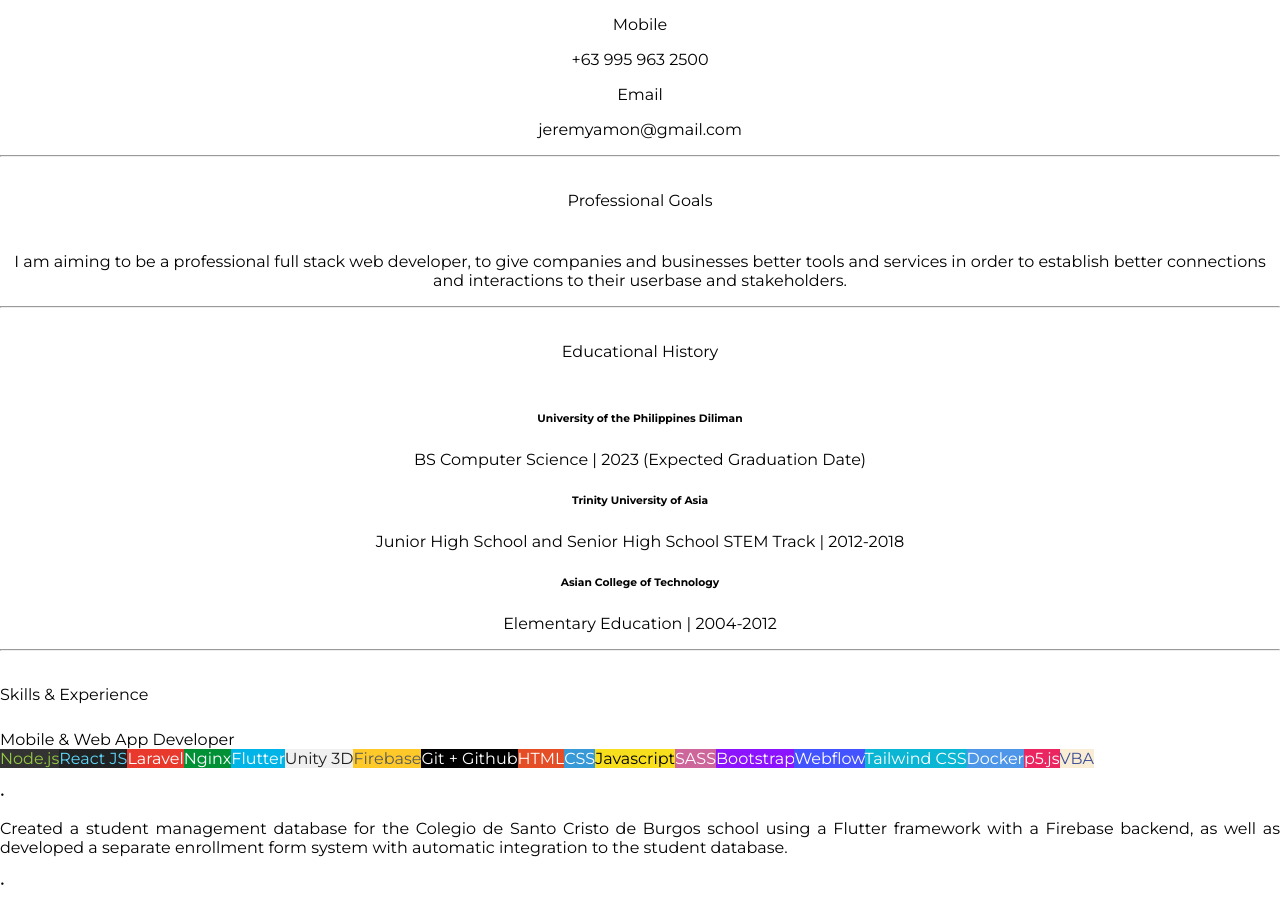
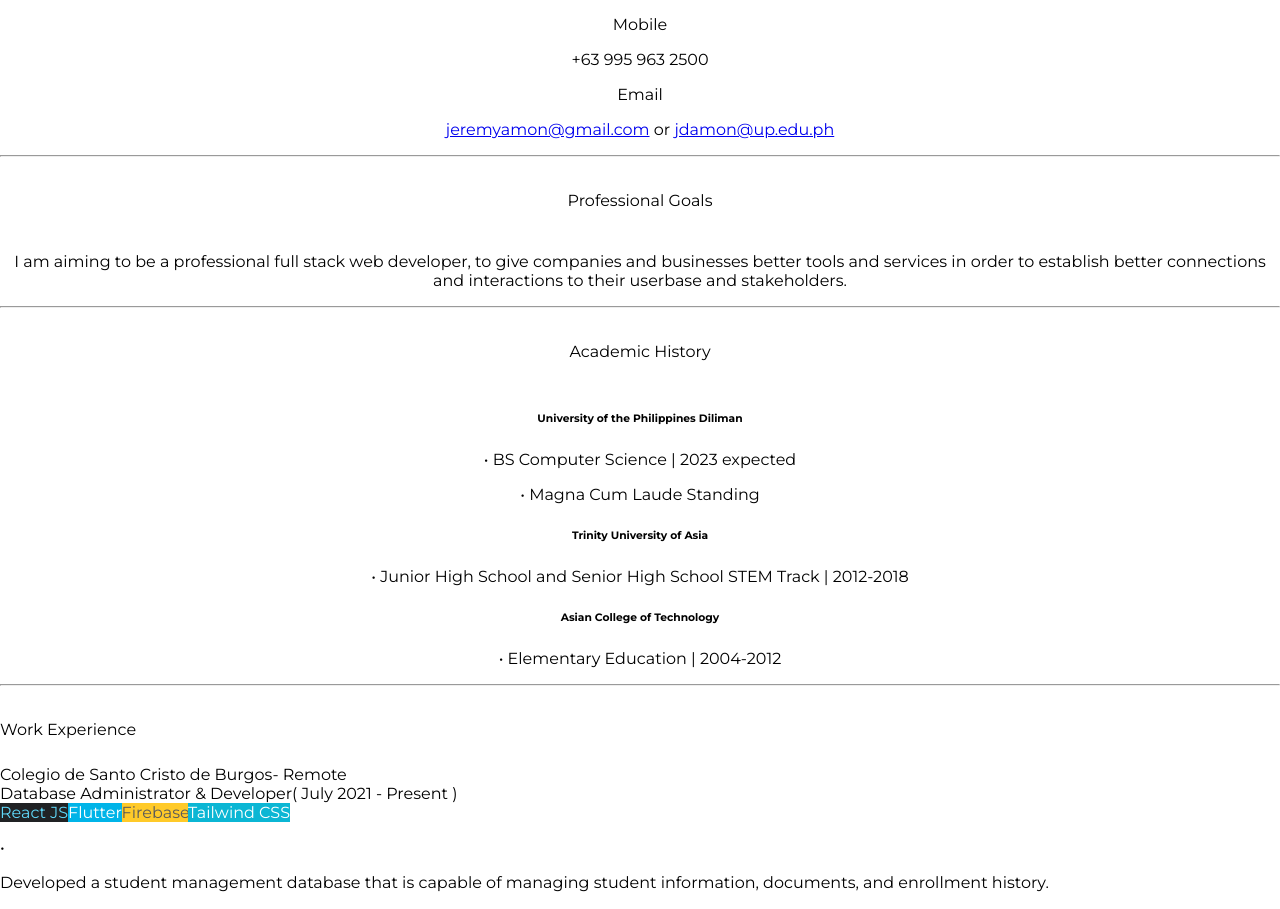
Before and after one commit to OverdriveNGain/portfolio, a React (Create React App) app: page /cv in a window 1280 px wide. Shown: the part 361-1270 px from the top of the page. Built offline with nearby package versions, Linux system fonts and the light colour scheme.

Commit message:
Updated resume

```diff
--- a/src/components/Portfolio.js
+++ b/src/components/Portfolio.js
@@ -9,11 +9,30 @@ const Portfolio = () => {
         window.scrollTo(0, 0);
     }, []);
 
-    const toSkillsHeader = (t) => {
+    const toWorkHeader = (t, location) => {
         if (dimensions.width < 576)
-            return <div className="text-secondary h4 mt-3 text-center">{t}</div>;
-        return <div className="text-secondary h4 mt-3 text-start">{t}</div>;
+            return (<div className="mt-4">
+                <span className="text-secondary h4 mt-3 text-center">{t}</span>
+                <span className="mx-2 text-muted opacity-50 h4">{location}</span>
+            </div>);
+        return (<div className="mt-4">
+            <span className="text-secondary h4 mt-3 text-start">{t}</span>
+            <span className="mx-2 text-muted opacity-50 h4">{location}</span>
+        </div>);
     }
+
+    const toPositionDetails = (position, timespan) => {
+        if (dimensions.width < 576)
+            return (<div className="mb-2">
+                <span className="mt-3 text-center">{position}</span>
+                <span className="mx-2 text-muted opacity-50 h4">{timespan}</span>
+            </div>);
+        return (<div className="mb-2">
+            <span className="mt-3 text-start">{position}</span>
+            <span className="mx-2 text-muted opacity-50">{timespan}</span>
+        </div>);
+    }
+
     const toSkillsBullet = (p, level) => {
         if (level == null)
             level = 0;
@@ -92,6 +111,10 @@ const Portfolio = () => {
                 return { backgroundColor: "rgb(0, 145, 55)", color: "white" };
             case "VBA":
                 return { backgroundColor: "rgb(250, 237, 213)", color: "rgb(63, 80, 151)" };
+            case "SQL":
+                return { backgroundColor: "rgb(111, 147, 218)", color: "white" };
+            case "Java":
+                return { backgroundColor: "rgb(190, 73, 45)", color: "white" };
             default:
                 return { backgroundColor: "black", color: "white" };
         }
@@ -118,7 +141,7 @@ const Portfolio = () => {
     return (
         <div>
             <div className="container" align="center">
-                <div className="px-1 px-sm-5">
+                <div className="px-1 px-sm-0">
                     <p className="py-5" />
                     <p className="display-1 font-title text-primary text-center mb-4">CV</p>
                     <div className="bg-white rounded-3 shadow-lg p-2 p-sm-4 mb-5">
@@ -133,7 +156,7 @@ const Portfolio = () => {
                                     <label className="text-secondary h6 mb-0">Mobile</label>
                                     <p>+63 995 963 2500</p>
                                     <label className="text-secondary h6 mb-0">Email</label>
-                                    <p>jeremyamon@gmail.com</p>
+                                    <p><a href="mailto:jeremyamon@gmail.com">jeremyamon@gmail.com</a> <span className="text-secondary italic">or</span> <a href="mailto:jdamon@up.edu.ph">jdamon@up.edu.ph</a></p>
                                 </div>
                             </div>
                         </div>
@@ -144,40 +167,43 @@ const Portfolio = () => {
                         </div>
                         <hr className="my-0" />
                         <div className={"content pb-3 pt-2 px-2 px-md-5" + (dimensions.width <= 576 ? "" : " text-start")}>
-                            {toHeader("Educational History")}
+                            {toHeader("Academic History")}
                             {/* {toSkillsHeader("University of the Philippines Diliman")} */}
-                            <h6 className="text-secondary mb-0">University of the Philippines Diliman</h6>
-                            <p>BS Computer Science | 2023 (Expected Graduation Date)</p>
+                            <h6 className="h4 text-secondary mb-2 mt-4">University of the Philippines Diliman</h6>
+                            <p className="ms-4 mb-1">• BS Computer Science | 2023 expected</p>
+                            <p className="ms-4">• Magna Cum Laude Standing</p>
                             {/* {toSkillsHeader("Trinity University of Asia")} */}
-                            <h6 className="text-secondary mb-0">Trinity University of Asia</h6>
-                            <p>Junior High School and Senior High School STEM Track | 2012-2018</p>
+                            <h6 className="h4 text-secondary mb-2 mt-4">Trinity University of Asia</h6>
+                            <p className="ms-4 ">• Junior High School and Senior High School STEM Track | 2012-2018</p>
                             {/* {toSkillsHeader("Asian College of Technology")} */}
-                            <h6 className="text-secondary mb-0">Asian College of Technology</h6>
-                            <p>Elementary Education | 2004-2012</p>
+                            <h6 className="h4 text-secondary mb-2 mt-4">Asian College of Technology</h6>
+                            <p className="ms-4 ">• Elementary Education | 2004-2012</p>
                         </div>
                         <hr className="my-0" />
                         <div className="content pb-3 pt-2 px-2 px-md-5" style={{ textAlign: ((dimensions.width > 576) ? "justify" : "start") }}>
-                            {toHeader("Skills & Experience")}
+                            {toHeader("Work Experience")}
                             <div className="">
-                                {toSkillsHeader(Nbspify("Mobile & Web App Developer"))}
-                                {toSkillBadges("Node.js, React JS, Laravel, Nginx, Flutter, Unity 3D, Firebase, Git + Github, HTML, CSS, Javascript, SASS, Bootstrap, Webflow, Tailwind CSS, Docker, p5.js, VBA")}
-                                {toSkillsBullet("Created a student management database for the Colegio de Santo Cristo de Burgos school using a Flutter framework with a Firebase backend, as well as developed a separate enrollment form system with automatic integration to the student database.")}
-                                {toSkillsBullet("Managed the SQL Server Database for Kimbel International from March 2022 to June 2022, while integrating features through Microsoft Access using VBA during part-time work under Technomancer.")}
-                                {toSkillsBullet("Managed the backend of a recruitment process server, using docker-compose, together with Nginx to serve various Docker container services from a Linux server during my internship at Azeus Systems Limited from June 2022 to August 2022.")}
-                                {toSkillsBullet("Team Leader for the Examination Module team during my internship at Azeus Systems Limited. The Examination Module is a full-stack web application that uses Quasar and Falcon API.")}
-                                {toSkillsBullet("Managed in updating the Kairos Core NFT Minting Launch frontend layout for better responsive design, better element interactivity, and dynamic JavaScript countdown timer, as well as the front-end of the Kairos Core minting website")}
-                                {toSkillsBullet("Experienced with Mobile App/Web App development including Firebase integration, website hosting and Google cloud functions.")}
-                                {toSkillsBullet("Uses Flutter for Android, IOs app development, as well as web applications.")}
-                                {toSkillsBullet("Developed an online portfolio from scratch using a react framework together with a Bootstrap + SASS format structure, incorporating animated backgrounds using p5.js")}
-                                {toSkillsBullet("Experienced uploading to the Google Play Store with a Google Play developer account, while having uploaded multiple Unity 3D games")}
+                                {toWorkHeader(Nbspify("Colegio de Santo Cristo de Burgos"), "- Remote")}
+                                {toPositionDetails("Database Administrator & Developer", "( July 2021 - Present )")}
+                                {toSkillBadges("React JS, Flutter, Firebase, Tailwind CSS")}
+                                {toSkillsBullet("Developed a student management database that is capable of managing student information, documents, and enrollment history.")}
+                                {toSkillsBullet("Developed an integrated enrollment system that remotely sends form information to the student database.")}
 
-                                {toSkillsHeader(Nbspify("Digital Illustrator & Web Illustrator"))}
-                                {toSkillBadges("Adobe Illustrator, Adobe Photoshop, Figma, Processing")}
-                                {toSkillsBullet("Designed billboards and publications for the Colegio de Santo Cristo de Burgos school, as well as designed the school's yearbooks from 2014 to 2020")}
-                                {toSkillsBullet("Sketches and illustrated digital shirt designs and ID lace designs for Trinity University of Asia")}
-                                {toSkillsBullet("Created digital designs to be made into products such as stickers, magnets, and vector art for Just Crafts PH, an online sticker shop, where 90% of all social media pubs, and 100% of all sticker designs are developed by him using Adobe Illustrator")}
+                                {toWorkHeader(Nbspify("Technomancer"), "- Quezon City")}
+                                {toPositionDetails("Part Time Web Developer", "( March 2022 - October 2022 )")}
+                                {toSkillBadges("React JS, VBA, SQL, Laravel, Bootstrap")}
+                                {toSkillsBullet("Managed an SQL Server Database for Kimbel International, delivering continuous updates to company accountancy forms through Microsoft Access using VBA.")}
+                                {toSkillsBullet("Developed web applications for international clients with multi-language support and responsive design.")}
 
-                                {toSkillsHeader(Nbspify("Educator & Education Content Creator"))}
+                                {toWorkHeader(Nbspify("Azeus Systems Limited"), "- Quezon City")}
+                                {toPositionDetails("Backend Developer Intern", "( July 2022 - August 2022 )")}
+                                {toSkillBadges("Docker, Nginx, Python")}
+                                {toSkillsBullet("Served as the team leader for an examination module development team who worked on the backend of a recruitment process server, hosted on a company Linux server.")}
+                                {toSkillsBullet("Collaborated with other teams to synchronize weekly development tasks and application updates.")}
+
+                                {/* {toWorkHeader(Nbspify("Educator & Education Content Creator"))} */}
+                                {toWorkHeader(Nbspify("The Coding School"), "- Quezon City")}
+                                {toPositionDetails("Part Time Teaching Coach", "( July 2020 - June 2021 )")}
                                 {toSkillBadges("Unity 3D, C#, Python, Java")}
                                 {toSkillsBullet("Worked part time at the Coding School Philippines, while educating children and teens on the following courses:")}
                                 {toSkillsBullet("Make Your Own Game with Unity 1 & 2", 1)}
@@ -187,34 +213,50 @@ const Portfolio = () => {
                                 {toSkillsBullet("Intro to Google Apps", 1)}
                                 {toSkillsBullet("Revamped and restructured the 'Intro to C# Programming' 10-hour programming course in The Coding School Philippines")}
                                 {toSkillsBullet("Comanaged the 2021 TCS Coding Masters Coding Competition")}
-                                {toSkillsBullet("Teached part time in Colegio de Santo Cristo de Burgos, teaching and creating course material for different Information Technology and Computer Science courses, including the following:")}
+                                {/* {toSkillsBullet("Teached part time in Colegio de Santo Cristo de Burgos, teaching and creating course material for different Information Technology and Computer Science courses, including the following:")}
                                 {toSkillsBullet("Computer Programming 1", 1)}
                                 {toSkillsBullet("Object-Oriented Programming", 1)}
-                                {toSkillsBullet("Data Structures and Algorithms", 1)}
+                                {toSkillsBullet("Data Structures and Algorithms", 1)} */}
 
-                                {toSkillsHeader("Game Developer")}
+                                {/* {toWorkHeader("Game Developer")}
                                 {toSkillBadges("Unity 3D, C#")}
                                 {toSkillsBullet("Creates 2D as well as 3D android games using Unity Game Engine, uploads to the Google Play store under the developer name Jeremy Develops, with self produced assets and resources")}
 
-                                {toSkillsHeader("General Programmer")}
+                                {toWorkHeader("General Programmer")}
                                 {toSkillBadges("Python, C#, Git + Github")}
-                                {toSkillsBullet("Writes specific software that can help in a multitude of bulk operations including (but not limited) to the manufacturing of sticker graphics, bulk data manipulation, online website data scraping, etc.")}
+                                {toSkillsBullet("Writes specific software that can help in a multitude of bulk operations including (but not limited) to the manufacturing of sticker graphics, bulk data manipulation, online website data scraping, etc.")} */}
                             </div>
                         </div>
                         <hr className="my-0" />
                         <div className={"content pt-2 px-2 px-md-5" + (dimensions.width <= 576 ? "" : " text-start")}>
+                            {toHeader("Professional References")}
+                            {/* {toSkillsHeader("UP CREST")} */}
+                            <h6 className="h4 text-secondary mb-1">Zhen Cua</h6>
+                            <div className="ms-4">Azeus Systems Limited (Internship Director)</div>
+                            <div className="ms-4"><a href="zhen_cua@azeus.com"><i class="bi bi-envelope-fill me-2 mt-1"></i>zhen_cua@azeus.com</a></div>
+                            {/* {toSkillsHeader("UP CURSOR")} */}
+                            <h6 className="h4 text-secondary mb-1 mt-4">Mary Joyce Monzon</h6>
+                            <div className="ms-4">Colegio de Santo Cristo de Burgos (Vice President)</div>
+                            <div className="ms-4"><a href="maryjoycemanigbas@gmail.com"><i class="bi bi-envelope-fill me-2 mt-1"></i>maryjoycemanigbas@gmail.com</a></div>
+
+                            <h6 className="h4 text-secondary mb-1 mt-4">James Kim</h6>
+                            <div className="ms-4">Technomancer (Chief Technology Officer)</div>
+                            <div className="ms-4"><a href="james.kim@technomancer.biz"><i class="bi bi-envelope-fill me-2 mt-1"></i>james.kim@technomancer.biz</a></div>
+                        </div>
+                        <hr className="mb-0 mt-4" />
+                        <div className={"content pt-2 px-2 px-md-5" + (dimensions.width <= 576 ? "" : " text-start")}>
                             {toHeader("University Affiliations")}
                             {/* {toSkillsHeader("UP CREST")} */}
-                            <h6 className="text-secondary mb-1">UP CREST</h6>
-                            <p className="mb-0">• President <i>(August 2022 onwards)</i></p>
-                            <p className="mb-0">• Publicity Committee Director <i>(February 2022 to May 2022)</i></p>
-                            <p className="mb-0">• Member <i>(November 2021 onwards)</i></p>
+                            <h6 className="h4 text-secondary mb-1">UP CREST</h6>
+                            <p className="ms-4 mb-0">• <span className="">President</span> <i className="opacity-50">(August 2022 onwards)</i></p>
+                            <p className="ms-4 mb-0">• <span className="">Publicity</span> Committee Director <i className="opacity-50">(February 2022 to May 2022)</i></p>
+                            <p className="ms-4 mb-0">• <span className="">Publicity Committee Associate</span> <i className="opacity-50">(November 2021 to January 2022)</i></p>
                             {/* {toSkillsHeader("UP CURSOR")} */}
-                            <h6 className="text-secondary mb-1 mt-4">UP CURSOR</h6>
-                            <p className="mb-0">• Member <i>(December 2019 onwards)</i></p>
+                            <h6 className="h4 text-secondary mb-1 mt-4">UP CURSOR</h6>
+                            <p className="ms-4 mb-0">• <span className="">Member</span> <i className="opacity-50">(December 2019 onwards)</i></p>
                         </div>
                     </div>
-                    <p className="my-5 pt-sm-5"> Alternatively, you can download a pdf<Nbsp />version<Nbsp /><a href="https://firebasestorage.googleapis.com/v0/b/online-portfolio-jeremy.appspot.com/o/Jeremy%20Amon%20-%20Resume%204.pdf?alt=media&token=c2fad8c5-b232-49e2-9339-3ef9c52514a7">here</a></p>
+                    <p className="my-5 pt-sm-5"> Download a pdf<Nbsp />version<Nbsp /><a href="https://firebasestorage.googleapis.com/v0/b/online-portfolio-jeremy.appspot.com/o/Jeremy%20Amon%20-%20Resume%208.pdf?alt=media&token=deeba9d5-b9dc-4feb-a74b-2c505a345528">here</a>, which includes a full list of languages, frameworks, web services and tools that I am capable of using. </p>
                 </div>
             </div>
         </div>
```
Also changed, not shown: 1 other file (tests, documents, lock files or other folders).
